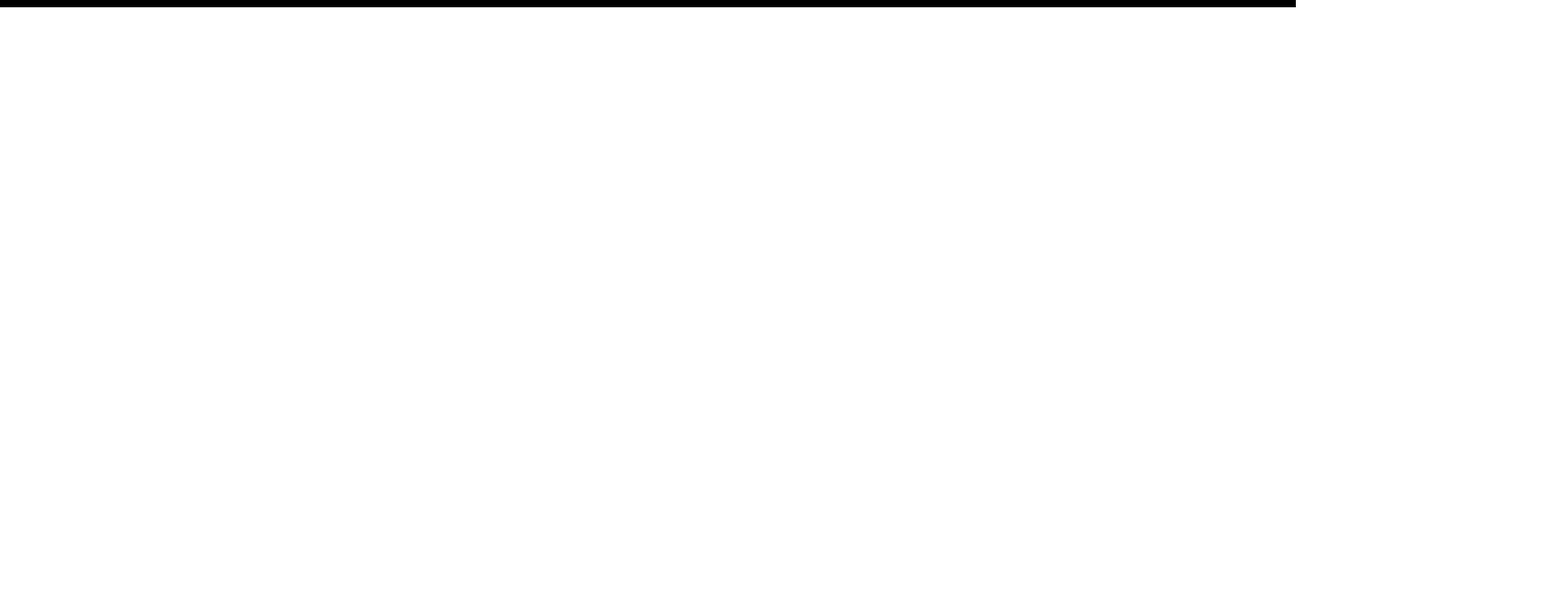
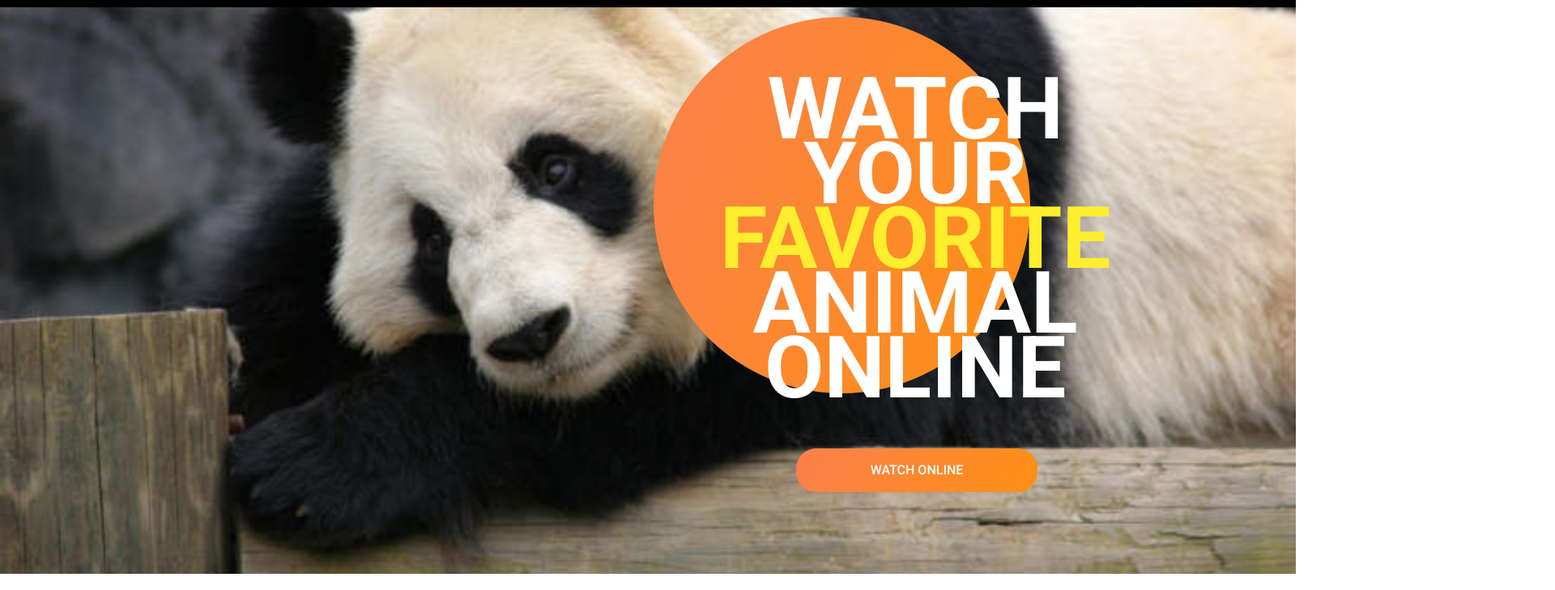
Before and after one commit to JoannaNowPl/online-zoo, a website: page pages/main/index.html in a window 1280 px wide. Shown: the part 71-800 px from the top of the page at 81% size, 1920 px wide, since content can reach past the window. Drawn offline with Linux system fonts and the light colour scheme.

Commit message:
feat: add hero section

```diff
--- a/pages/main/index.html
+++ b/pages/main/index.html
@@ -1,20 +1,22 @@
 <!DOCTYPE html>
 <html lang="en">
   <head>
-    <meta charset="UTF-8">
-    <meta http-equiv="X-UA-Compatible" content="IE=edge">
-    <meta name="viewport" content="width=device-width, initial-scale=1.0">
+    <meta charset="UTF-8" />
+    <meta http-equiv="X-UA-Compatible" content="IE=edge" />
+    <meta name="viewport" content="width=device-width, initial-scale=1.0" />
     <title>Online ZOO</title>
-    <link rel="stylesheet" type="text/css" href="../../normalize.css">
-    <link rel="preconnect" href="https://fonts.googleapis.com">
-    <link rel="preconnect" href="https://fonts.gstatic.com" crossorigin>
-    <link href="https://fonts.googleapis.com/css2?family=Roboto:wght@300;400;500;700&display=swap" rel="stylesheet">
-    <link rel="stylesheet" type="text/css" href="./style.css">
+    <link rel="stylesheet" type="text/css" href="../../normalize.css" />
+    <link rel="preconnect" href="https://fonts.googleapis.com" />
+    <link rel="preconnect" href="https://fonts.gstatic.com" crossorigin />
+    <link
+      href="https://fonts.googleapis.com/css2?family=Roboto:wght@300;400;500;700&display=swap"
+      rel="stylesheet" />
+    <link rel="stylesheet" type="text/css" href="./style.css" />
   </head>
   <body>
     <header class="header">
       <div class="header__logo-box">
-        <img class="header__logo" alt="logo" src="../../assets/logo.png" >
+        <img class="header__logo" alt="logo" src="../../assets/logo.png" />
       </div>
       <nav class="header__nav">
         <ul class="header__menu">
@@ -28,7 +30,17 @@
       </nav>
     </header>
     <main>
-
+      <section class="hero-section">
+        <div class="hero-section__header">
+          <span class="hero-section__header-text">WATCH YOUR</span
+          ><span
+            class="hero-section__header-text hero-section__header-text--important"
+            >FAVORITE</span
+          ><span class="hero-section__header-text">ANIMAL ONLINE</span>
+        </div>
+        <div class="hero-section__circle"></div>
+        <div class="hero-section__button-box"><button class="button">WATCH ONLINE</button></div>
+      </section>
     </main>
     <footer></footer>
   </body>
--- a/pages/main/style.scss
+++ b/pages/main/style.scss
@@ -3,6 +3,16 @@
   flex-direction: row;
   align-items: center;
   justify-content: $justify-content;
+}
+
+@mixin flex-column($justify-content: flex-start) {
+  display: flex;
+  flex-direction: column;
+  align-items: center;
+  justify-content: $justify-content;
+}
+@mixin background-orange {
+  background: linear-gradient(113.96deg, #f9804b 1.49%, #fe9013 101.44%);
 }
 
 body {
@@ -25,7 +35,7 @@ body {
 
 .header__nav {
   @include flex-row(space-between);
-  width:100%
+  width: 100%;
 }
 
 .header__menu {
@@ -39,6 +49,65 @@ body {
   padding-right: 58px;
 }
 .header__author {
-width:30%;
+  width: 30%;
   text-align: end;
 }
+.hero-section {
+  background-image: url("../../assets/images/Giant\ Panda.png");
+  background-color: #000;
+
+  background-position: center bottom;
+  height: 700px;
+  width: 1600px;
+}
+.hero-section__header {
+  margin: 0;
+  width: 500.31px;
+  height: 400px;
+  @include flex-column;
+  position: relative;
+  left: 880px;
+  top: 86px;
+  z-index: 10;
+}
+.hero-section__header-text {
+  font-size: 10.65em;
+  font-weight: 700;
+  color: #fff;
+  width: 100%;
+  line-height: 75%;
+  text-align: center;
+}
+.hero-section__header-text--important {
+  font-size: 10.65em;
+  font-weight: 700;
+  color: rgba(255, 238, 46, 1);
+}
+
+.hero-section__circle {
+  width: 465px;
+  height: 465px;
+  @include background-orange;
+  border-radius: 232.5px;
+  position: relative;
+  left: 807px;
+  bottom: 388px;
+}
+
+.button{
+    @include background-orange;
+    border: none;
+    border-radius: 25px;
+    width: 298px;
+    height: 54px;
+    color: #fff;
+    font-weight: 500;
+    font-size: 1.6em;
+    text-align: center;
+}
+
+.hero-section__button-box{
+    position: relative;
+    left: 983px;
+    bottom: 320px;
+}
```
Also changed, not shown: assets/images/Giant Panda.png (added), pages/main/style.css, 1 other file. Lines whose indentation alone changed are shown as unchanged.
